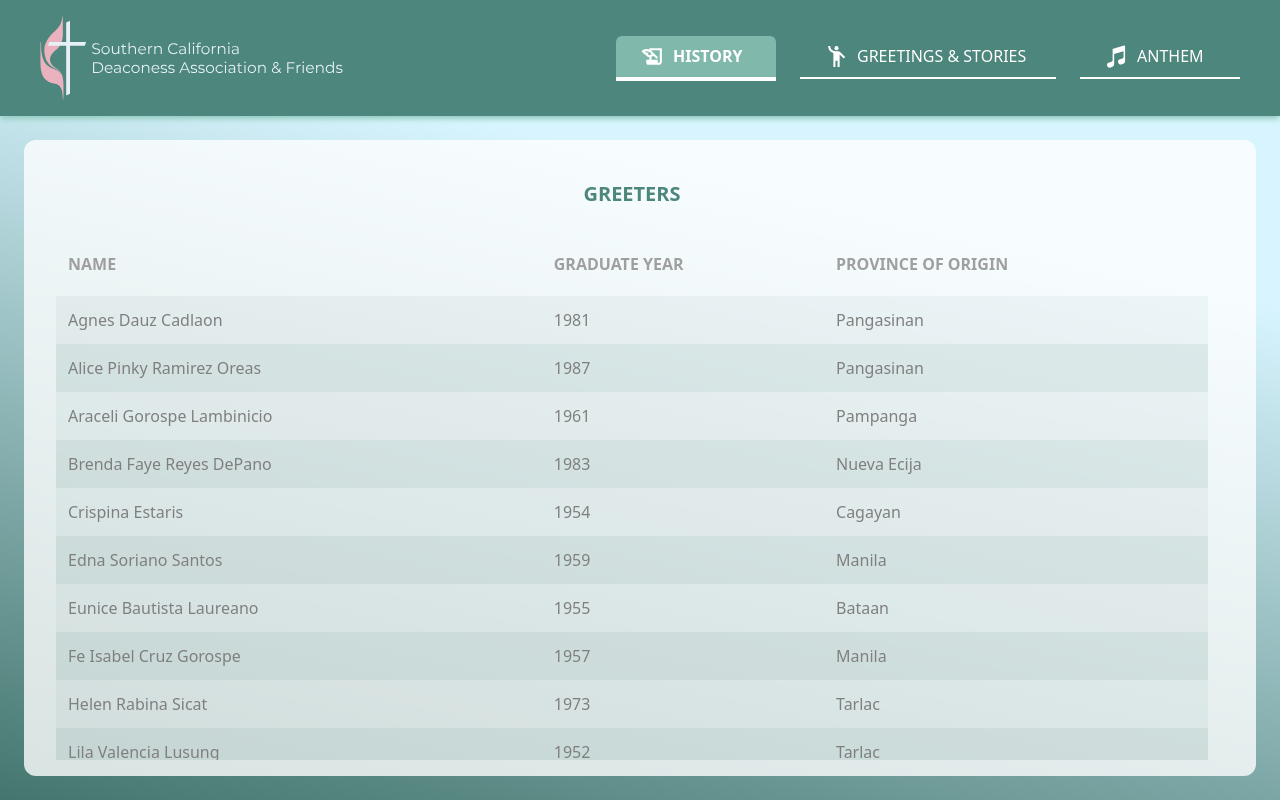
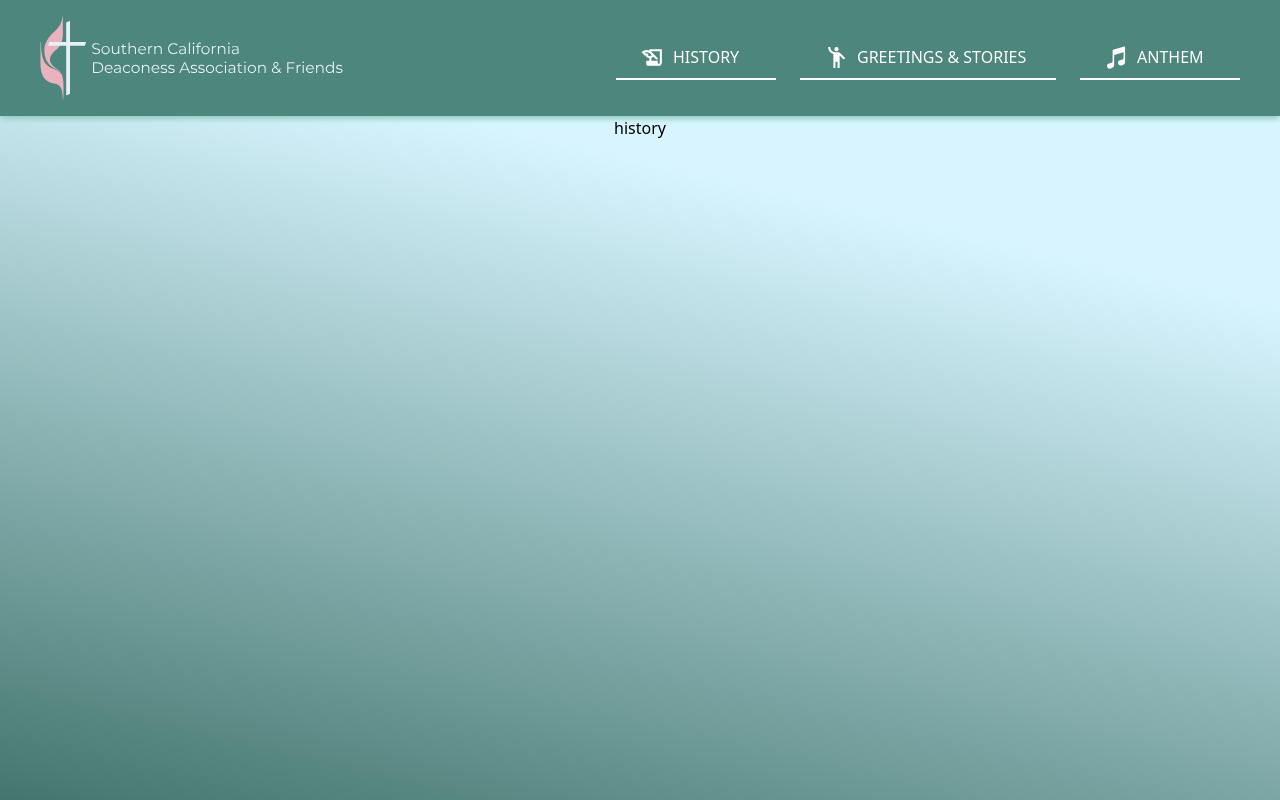
Before and after one commit to SoCal-Deaconess-Association/scda-v1, a React (Vite) app: page / in a window 1280 px wide. Built offline with nearby package versions, Linux system fonts and the light colour scheme.

Commit message:
added routing

```diff
--- a/package.json
+++ b/package.json
@@ -20,6 +20,7 @@
     "react": "^18.2.0",
     "react-dom": "^18.2.0",
     "react-error-boundary": "^3.1.4",
+    "react-router-dom": "^6.9.0",
     "uuid": "^9.0.0",
     "yarn": "^1.22.19",
     "zustand": "^4.3.6"
--- a/src/app/app.tsx
+++ b/src/app/app.tsx
@@ -1,10 +1,12 @@
 import { INTERNAL_CONSOLE_STYLE } from '@assets/style/global.style';
+import { PAGES, PageType } from '@assets/utils/pages.utils';
 import { displaySignature } from '@assets/utils/tmc.util';
 import { Nav } from '@components/nav';
 import { GreetingsPage } from '@pages/Greetings.page';
 import React from 'react';
 import ReactDOM from 'react-dom/client';
 import { ErrorBoundary, FallbackProps } from 'react-error-boundary';
+import { BrowserRouter, Route, Routes, useNavigate } from 'react-router-dom';
 import './app.css';
 
 /**
@@ -71,7 +73,14 @@ const App = () => {
   return (
     <ErrorBoundary FallbackComponent={ErrorFallback}>
       <Nav />
-      <GreetingsPage />
+      <Routes>
+        <Route path="/*" element={<>history</>} />
+        <Route
+          path={PAGES[PageType.greetings].navigate}
+          element={<GreetingsPage />}
+        />
+        <Route path={PAGES[PageType.anthem].navigate} element={<>anthem</>} />
+      </Routes>
     </ErrorBoundary>
   );
 };
@@ -81,6 +90,8 @@ const App = () => {
  */
 ReactDOM.createRoot(document.getElementById('root') as HTMLElement).render(
   <React.StrictMode>
-    <App />
+    <BrowserRouter>
+      <App />
+    </BrowserRouter>
   </React.StrictMode>,
 );
--- /dev/null
+++ b/src/assets/utils/pages.utils.ts
@@ -0,0 +1,37 @@
+export enum PageType {
+  history = 'HISTORY',
+  greetings = 'GREETINGS',
+  anthem = 'ANTHEM',
+}
+
+/**
+ * Data for each page.
+ */
+export type PageContent = {
+  /**
+   * Name of the page.
+   */
+  label: string;
+  /**
+   * URL to navigate to.
+   */
+  navigate: string;
+};
+
+/**
+ * All data for all pages that exist in this app.
+ */
+export const PAGES: { [key in PageType]: PageContent } = {
+  [PageType.history]: {
+    label: 'History',
+    navigate: '/scda-story/history',
+  },
+  [PageType.greetings]: {
+    label: 'Greetings',
+    navigate: '/scda-story/greetings',
+  },
+  [PageType.anthem]: {
+    label: 'Anthem',
+    navigate: '/scda-story/anthem',
+  },
+};
--- a/src/components/nav.tsx
+++ b/src/components/nav.tsx
@@ -3,8 +3,10 @@ import { GreetingsIcon } from '@assets/icons/GreetingsIcon';
 import { HistoryIcon } from '@assets/icons/HistoryIcon';
 import { LogoIcon } from '@assets/icons/LogoIcon';
 import { MenuIcon } from '@assets/icons/MenuIcon';
+import { PAGES, PageType } from '@assets/utils/pages.utils';
 import { Menu, Tab } from '@headlessui/react';
 import { Fragment } from 'react';
+import { useNavigate, useLocation } from 'react-router-dom';
 
 /**
  * —————————————————————————————————————————————————————
@@ -64,7 +66,11 @@ ${active ? 'bg-primarySelect text-contrastText font-bold' : ''}
  *
  * - For small devices, it turns the tabs into a hamburger dropdown.
  */
-export const Nav = () => (
+export const Nav = () => {
+  const navigate = useNavigate();
+  const location = useLocation();
+
+  return (
     <div className="bg-primaryDark flex w-full px-10 py-4 shadow-md shadow-primary justify-between items-center">
       <LogoIcon />
 
@@ -81,14 +87,22 @@ export const Nav = () => (
           <div className="px-1 py-1 ">
             <Menu.Item>
               {({ active }) => (
-              <button type="button" className={menuStyle(active)}>
+                <button
+                  type="button"
+                  className={menuStyle(active)}
+                  onClick={() => navigate('/history')}
+                >
                   HISTORY
                 </button>
               )}
             </Menu.Item>
             <Menu.Item>
               {({ active }) => (
-              <button type="button" className={menuStyle(active)}>
+                <button
+                  type="button"
+                  className={menuStyle(active)}
+                  onClick={() => navigate('/greetings')}
+                >
                   GREETINGS & STORIES
                 </button>
               )}
@@ -112,24 +126,42 @@ export const Nav = () => (
       <Tab.Group>
         <Tab.List className=" gap-6 hidden lg:flex">
           <Tab as={Fragment}>
-          {({ selected }) => (
-            <button type="button" className={`${tabStyle(selected)} w-40`}>
+            {() => (
+              <button
+                type="button"
+                className={`${tabStyle(
+                  location.pathname === PAGES[PageType.history].navigate,
+                )} w-40`}
+                onClick={() => navigate(PAGES[PageType.history].navigate)}
+              >
                 <HistoryIcon width="25px" fill="#ffffff" />
                 HISTORY
               </button>
             )}
           </Tab>
           <Tab as={Fragment}>
-          {({ selected }) => (
-            <button type="button" className={`${tabStyle(selected)} w-64`}>
+            {() => (
+              <button
+                type="button"
+                className={`${tabStyle(
+                  location.pathname === PAGES[PageType.greetings].navigate,
+                )} w-64`}
+                onClick={() => navigate(PAGES[PageType.greetings].navigate)}
+              >
                 <GreetingsIcon width="25px" fill="#ffffff" />
                 GREETINGS & STORIES
               </button>
             )}
           </Tab>
           <Tab as={Fragment}>
-          {({ selected }) => (
-            <button type="button" className={`${tabStyle(selected)} w-40`}>
+            {() => (
+              <button
+                type="button"
+                className={`${tabStyle(
+                  location.pathname === PAGES[PageType.anthem].navigate,
+                )} w-40`}
+                onClick={() => navigate(PAGES[PageType.anthem].navigate)}
+              >
                 <AnthemIcon width="25px" fill="#ffffff" />
                 ANTHEM
               </button>
@@ -139,3 +171,4 @@ export const Nav = () => (
       </Tab.Group>
     </div>
   );
+};
```
Also changed, not shown: 2 other files (tests, documents, lock files or other folders). Lines whose indentation alone changed are shown as unchanged.
